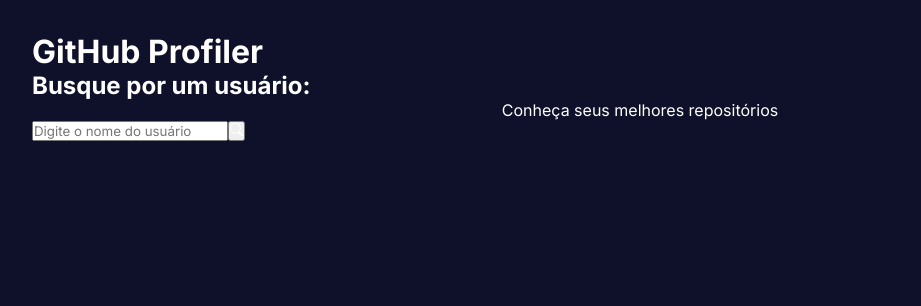
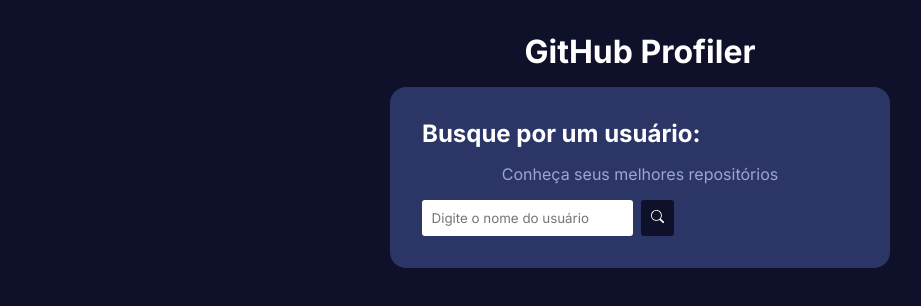
Before and after one commit to joaolucas14/Busca-GitHub, a React (Vite) app: page / in a window 1280 px wide. Shown: the top 306 px of the page, without its empty margins (0-921 px from the left). Built offline with nearby package versions, Linux system fonts and the light colour scheme.

Commit message:
adicionando o sistema de buscar pelo enter

```diff
--- /dev/null
+++ b/src/App.module.css
@@ -0,0 +1,9 @@
+.paginaPadrao {
+  max-width: 500px;
+  margin: 0 auto;
+}
+
+.paginaPadrao h1 {
+  text-align: center;
+  margin-bottom: 1rem;
+}
--- /dev/null
+++ b/src/components/Search/Search.module.css
@@ -0,0 +1,31 @@
+.search {
+  background-color: #2b3566;
+  padding: 2rem;
+  border-radius: 1rem;
+  display: flex;
+  flex-direction: column;
+  gap: 1rem;
+  margin-bottom: 1.5rem;
+}
+
+.search p {
+  color: #9da5d1;
+}
+
+.search_container {
+  display: flex;
+  gap: 0.5rem;
+}
+
+.search_container input,
+.search_container button {
+  padding: 0.6rem;
+  border-radius: 3px;
+  border: none;
+  color: #2b3566;
+}
+
+.search_container button {
+  background-color: #0e1129;
+  cursor: pointer;
+}
--- a/src/components/Search.tsx
+++ b/src/components/Search/index.tsx
@@ -1,5 +1,6 @@
-import { useState } from "react";
+import { KeyboardEvent, useState } from "react";
 import { BsSearch } from "react-icons/bs";
+import styles from "./Search.module.css";
 
 interface ISearch {
   loadUser: (username: string) => Promise<void>;
@@ -7,16 +8,23 @@
 
 export default function Search({ loadUser }: ISearch) {
   const [userName, setUserName] = useState("");
+
+  const handleKeyDown = (e: KeyboardEvent) => {
+    if (e.key === "Enter") {
+      loadUser(userName);
+    }
+  };
   return (
-    <div>
+    <div className={styles.search}>
       <h2>Busque por um usuário: </h2>
       <p>Conheça seus melhores repositórios</p>
-      <div>
+      <div className={styles.search_container}>
         <input
           type="text"
           placeholder="Digite o nome do usuário"
           value={userName}
           onChange={(e) => setUserName(e.target.value)}
+          onKeyDown={handleKeyDown}
         />
         <button>
           <BsSearch onClick={() => loadUser(userName)} />
--- a/src/routes/Home.tsx
+++ b/src/routes/Home.tsx
@@ -9,11 +9,30 @@
     const res = await fetch(`https://api.github.com/users/${username}`);
 
     const data = await res.json();
-    console.log(data);
+
+    const { avatar_url, login, location, followers, following } = data;
+
+    const userData: IUser = {
+      avatar_url,
+      login,
+      location,
+      followers,
+      following,
+    };
+    setUser(userData);
   };
   return (
     <div>
       <Search loadUser={loadUser} />
+      {user && (
+        <div>
+          <img src={user.avatar_url} alt={user.login} />
+          <p>Username: {user.login}</p>
+          <p>Location: {user.location}</p>
+          <p>Followers: {user.followers}</p>
+          <p>Following: {user.following}</p>
+        </div>
+      )}
     </div>
   );
 }
--- a/src/routes/PaginaPadrao.tsx
+++ b/src/routes/PaginaPadrao.tsx
@@ -1,8 +1,9 @@
 import { Outlet } from "react-router-dom";
+import styles from "../App.module.css";
 
 export default function PaginaPadrao() {
   return (
-    <div>
+    <div className={styles.paginaPadrao}>
       <h1>GitHub Profiler</h1>
       <Outlet />
     </div>
```
